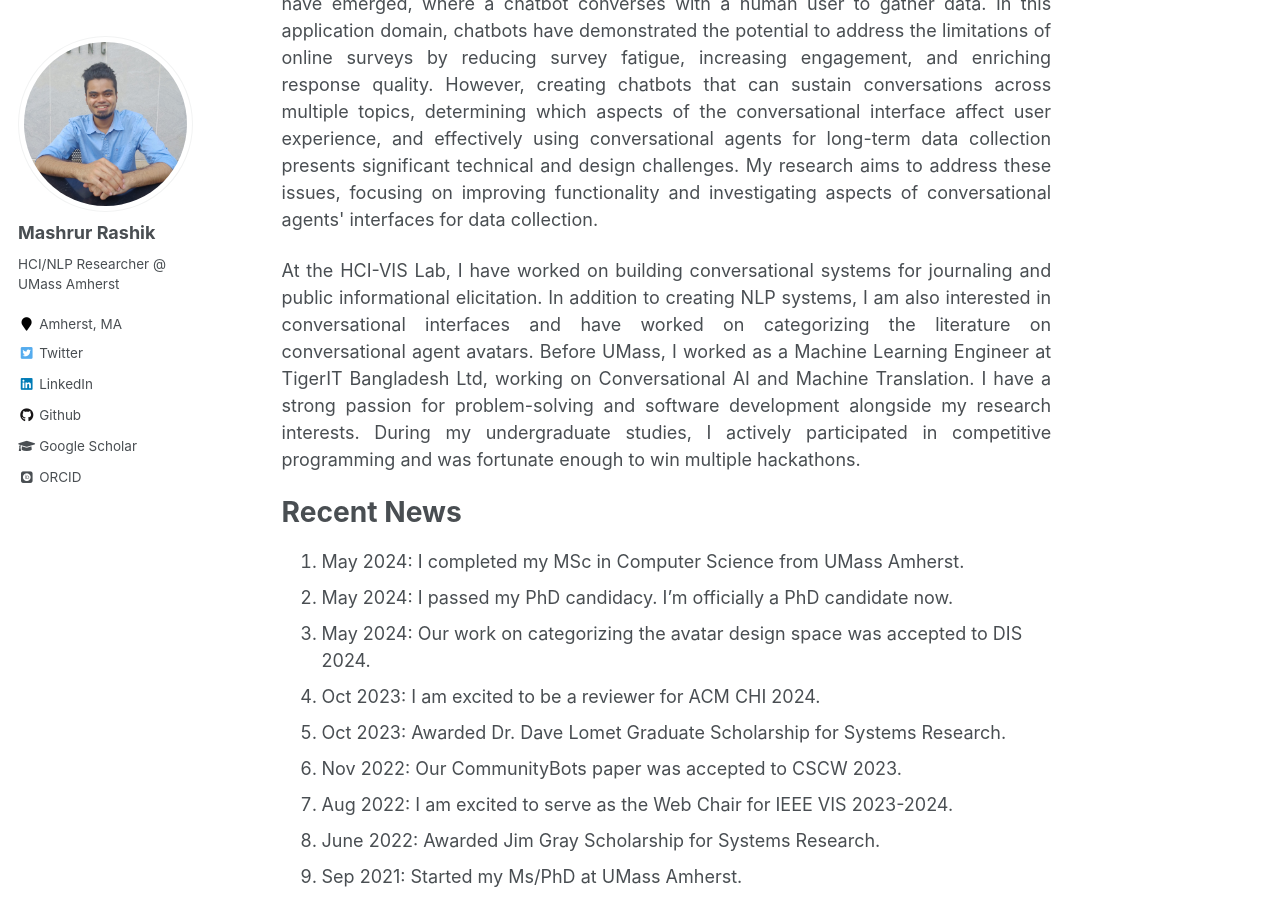
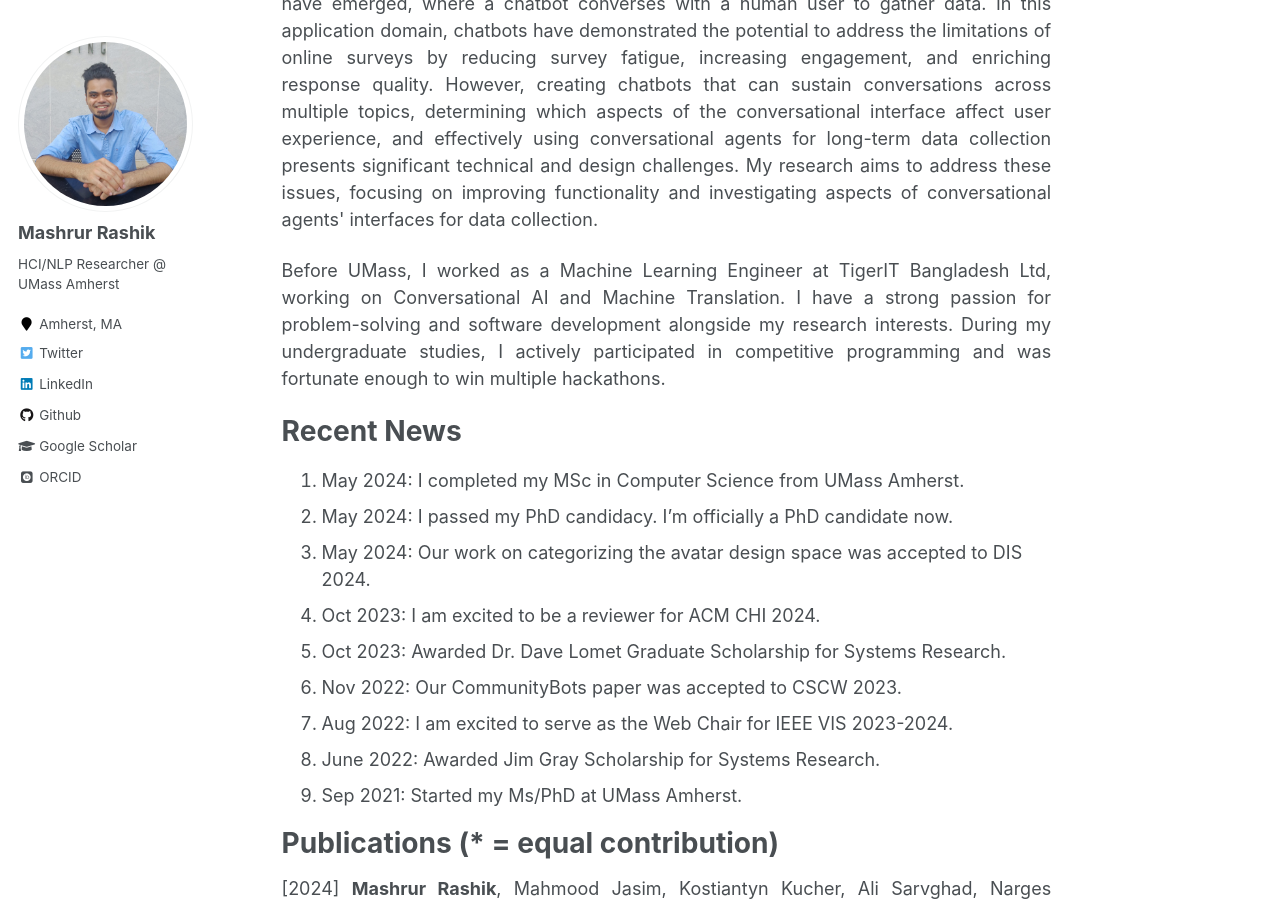
Before and after one commit to mashrur29/mashrur29.github.io, a Jekyll site: the page built from _pages/about.md, in a window 1280 px wide and 900 px high, scrolled down 332 px. Built offline with Jekyll 4.4.1, drawn with Linux system fonts in a browser that asks for light colours; some web fonts are replaced.

Commit message:
updated about

```diff
--- a/_pages/about.md
+++ b/_pages/about.md
@@ -13,7 +13,7 @@ My research primarily focuses on designing and developing conversational agents
 </p>
 
 <p align="justify">
-At the HCI-VIS Lab, I have worked on building conversational systems for journaling and public informational elicitation. In addition to creating NLP systems, I am also interested in conversational interfaces and have worked on categorizing the literature on conversational agent avatars. Before UMass, I worked as a Machine Learning Engineer at TigerIT Bangladesh Ltd, working on Conversational AI and Machine Translation. I have a strong passion for problem-solving and software development alongside my research interests. During my undergraduate studies, I actively participated in competitive programming and was fortunate enough to win multiple hackathons.
+Before UMass, I worked as a Machine Learning Engineer at TigerIT Bangladesh Ltd, working on Conversational AI and Machine Translation. I have a strong passion for problem-solving and software development alongside my research interests. During my undergraduate studies, I actively participated in competitive programming and was fortunate enough to win multiple hackathons.
 </p>
 
 
```
